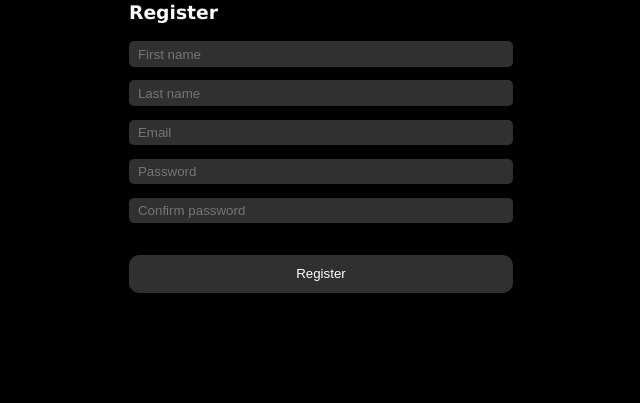
After one commit to peterssonida/grupp22, a PHP site: page /JohanssonJamilla/include/views/registerform.php in a window 1280 px wide. The commit adds this page. Shown: the part 397-800 px from the top of the page, without its empty margins (255-895 px from the left). Run offline with PHP 8.4, Linux system fonts and the light colour scheme; some libraries are stand-ins or nearby versions.

Commit message:
Add files via upload

```diff
--- /dev/null
+++ b/include/assets/css/style.css
@@ -0,0 +1,171 @@
+head {
+
+}
+
+body {
+  background-color: #000000;
+  max-height:100%;
+  max-width:100%;
+}
+
+.register {
+  position: fixed;
+  left:20%;
+  right:20%;
+  top:10%;
+  bottom:20%;
+  width:35%;
+  padding:10%;
+}
+
+input[type=text] {
+  background:#303030;
+  width:30vw;
+  height:2vw;
+  margin-bottom:3%;
+  padding-left:2%;
+  border:1px #303030;
+  border-radius: 5px;
+  box-sizing:border-box;
+  outline:none;
+}
+input[type=text]:focus {
+  color:#fff;
+}
+
+input[type=password] {
+  background:#303030;
+  width:30vw;
+  height:2vw;
+  margin-bottom:3%;
+  padding-left: 2%;
+  border:1px #303030;
+  border-radius: 5px;
+  box-sizing:border-box;
+  outline:none;
+}
+input[type=password]:focus {
+  color:#fff;
+}
+
+input[type=submit] {
+  background:#303030;
+  box-sizing:border-box;
+  color: #fff;
+  height:3vw;
+  width:30vw;
+  border:2px #303030;
+  border-radius: 10px;
+  margin-bottom:2%;
+  margin-top: 4%;
+  outline:none;
+}
+input[type=submit]:focus {
+  color:#fff;
+}
+
+.content {
+  position:fixed;
+  left: 25%;
+  right:25%;
+  top:0px;
+  background-image: linear-gradient(#666,#000);
+  width: 50%;
+  padding: 2%;
+  height:100%;
+  color:#fff;
+  font-family: verdana;
+  text-decoration:none;
+}
+
+.navbar {
+  position: fixed;
+  background-color: transparent;
+  width: 50%;
+  left:25%;
+  right:25%;
+  bottom: 0px;
+}
+.left-widget {
+  position: fixed;
+  left: 0px;
+  top:0px;
+  margin-right:75%;
+  background-color: #000;
+  width: 15%;
+  padding: 2%;
+}
+.right-widget {
+  position: fixed;
+  right: 0px;
+  top:0px;
+  margin-left:75%;
+  background-color: #000;
+  width: 15%;
+  padding: 2%;
+}
+.profile {}
+
+#menu1 {
+  background-color: transparent;
+}
+#menu2 {
+  background-color: transparent;
+}
+#menu3 {
+  background-color: transparent;
+}
+
+#profile-img img {
+    border-radius:50%;
+    width:90%;
+
+}
+#profile-info {
+  color:#fff;
+  font-family: verdana;
+}
+
+h3 {
+  color: #fff;
+  font-family: verdana;
+}
+h4 {
+  color:#fff;
+  font-family: verdana;
+}
+a {
+  color:#fff;
+  font-family: verdana;
+    text-decoration:none;
+
+}
+
+a:visited {
+  color:#fff;
+  font-family: verdana;
+    text-decoration:none;
+
+  }
+
+  @media all and (max-device-width: 320px)
+  {
+
+  }
+
+  @media all and (max-device-width: 480px)
+  {
+
+  }
+  @media all and (max-device-width: 760px)
+  {
+
+  }
+  @media all and (max-device-width: 960px)
+  {
+
+  }
+  @media all and (max-device-width: 1200px)
+  {
+
+  }
--- /dev/null
+++ b/include/assets/js/javan.js
@@ -0,0 +1,87 @@
+/* Här samlas alla funktioner för javascript-validering  */
+// funktion för att validera login vid inskick.
+function validateLogin() {
+
+  let email = document.loginForm.email.value;
+  let password = document.loginForm.password.value;
+
+  if (isEmailOk(email) && isPasswordOk(password, password)) {
+    return true;
+  }
+  else {
+    alert("Något gick fel. Kontrollera att alla fält är korrekt ifyllda.");
+    return false;
+  }
+}
+// funktion för att validera input vid registrering
+function validateRegistration() {
+
+  let firstname = document.registerForm.firstname.value;
+  let lastname = document.registerForm.lastname.value;
+  let email = document.registerForm.email.value;
+  let password = document.registerForm.password.value;
+  let password2 = document.registerForm.password2.value;
+
+  if (notEmpty(firstname) && notEmpty(lastname) && isEmailOk(email) &&
+      isPasswordOk(password, password2)) {
+    return true;
+  }
+  else {
+    alert("Något gick fel. Kontrollera att alla fält är korrekt ifyllda.");
+    return false;
+  }
+}
+// funktion för att validera ny kommentar vid inckick.
+function validatePost() {
+
+  let comment = document.myForm.newComment.value;
+
+  if (notEmpty(comment)) {
+    return true;
+  }
+  else {
+      alert("Något gick fel. Kontrollera att alla fält är korrekt ifyllda.");
+    return false;
+  }
+
+}
+
+/* Hjälp-funktioner */
+
+function notEmpty(input) {
+  if (input.trim() == "") {
+    return false;
+  }
+  else {
+    return true;
+  }
+}
+/* funktion för att kolla så att email är ok, dvs innehåller ett @ och en "."
+ efter @, samt ej slutar med ".". */
+function isEmailOk(email) {
+  if (email.endsWith(".") == false &&
+      email.indexOf(".", email.indexOf("@")) != -1) {
+    return true;
+  }
+  else {
+    return false;
+  }
+}
+/* funktion för att kolla så password är OK, dvs är det samma som password2 (när
+  användaren ska skriva in lösenordet igen), är 8 tecken eller mer, samt innehåller
+ versaler, gemener, siffror och specialtecken. */
+function isPasswordOk(password, password2) {
+
+  if (password.localeCompare(password2) == 0 &&
+      password.length >= 8 &&
+      password.replace(/[A-Z]/, "") !== password &&
+      password.replace(/[a-z]/, "") !== password &&
+      password.replace(/[0-9]/, "") !== password &&
+      specChars.test(password)) {
+    return true;
+  }
+  else {
+    return false;
+  }
+
+}
--- /dev/null
+++ b/include/views/registerform.php
@@ -0,0 +1,25 @@
+<!DOCTYPE html>
+<html lang="EN">
+   <head>
+     <meta charset="utf-8">
+     <meta name="viewport" content="width=device-width, initial-scale=1.0">
+     <link rel="stylesheet" href="../assets/css/style.css">
+     <script src="../assets/js/javan.js"></script>
+     <script src="https://ajax.googleapis.com/ajax/libs/jquery/3.4.0/jquery.min.js"></script>
+     <title>PodcastFORUM</title>
+   </head>
+  <body>
+    <div class="register">
+      <center><img src="https://i.ibb.co/XDZtMjx/podcastforum.png" width="50%"></center>
+      <h3>Register</h3>
+      <form name="regForm" action="../../register.php" onsubmit="return validateRegForm()" method="POST">
+        <input type="text" name="fstName" placeholder="First name"><br>
+        <input type="text" name="lstName" placeholder="Last name"><br>
+        <input type="text" name="email" placeholder="Email"><br>
+        <input type="password" name="password" placeholder="Password"><br>
+        <input type="password" name="pwdRepeat" placeholder="Confirm password"><br>
+        <input type="submit" value="Register">
+      </form>
+    </div>
+  </body>
+</html>
```
Also changed, not shown: include/bootstrap.php (added, +14 -0 lines), include/models/authorizer.php (added, +30 -0 lines), include/models/database.php (added, +27 -0 lines), include/views/_featured.php (added, +11 -0 lines), include/views/_head.php (added, +11 -0 lines), include/views/home.php (added, +60 -0 lines), include/views/loginForm.php (added, +17 -0 lines), index.php (+5 -8 lines), login.php (+4 -10 lines), previous.php (+4 -8 lines), previous2.php (+4 -8 lines), register.php (+3 -10 lines).
